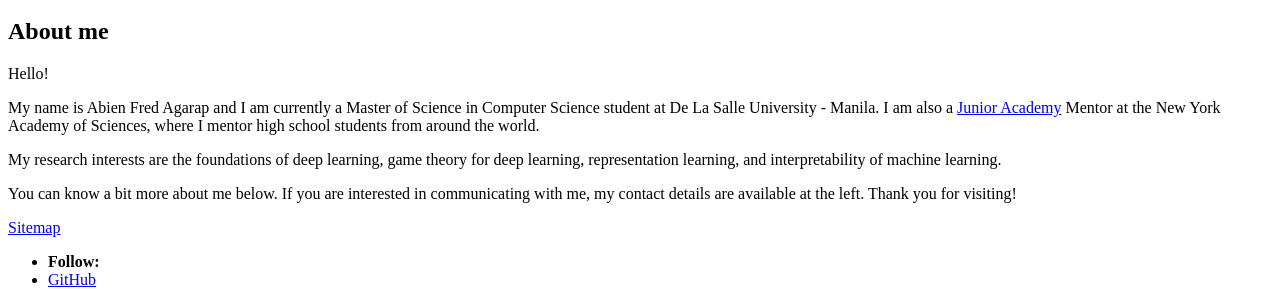
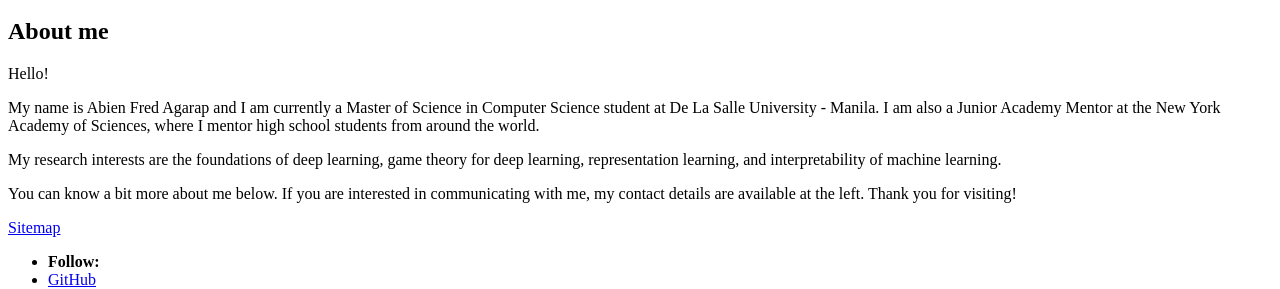
Before and after one commit to AFAgarap/AFAgarap.github.io, a Jekyll site: the page built from _pages/about.md, in a window 1280 px wide. Shown: the part 822-1111 px from the top of the page. Built offline with Jekyll 4.4.1, drawn with Linux system fonts in a browser that asks for light colours; some web fonts are replaced; some of the changed lines change nothing that is shown.

Commit message:
chore: remove link to ja

```diff
--- a/_pages/about.md
+++ b/_pages/about.md
@@ -10,7 +10,7 @@ redirect_from:
 
 Hello!
 
-My name is Abien Fred Agarap and I am currently a Master of Science in Computer Science student at De La Salle University - Manila. I am also a [Junior Academy](https://www.nyas.org/programs/global-stem-alliance/the-junior-academy/) Mentor at the New York Academy of Sciences, where I mentor high school students from around the world.
+My name is Abien Fred Agarap and I am currently a Master of Science in Computer Science student at De La Salle University - Manila. I am also a Junior Academy Mentor at the New York Academy of Sciences, where I mentor high school students from around the world.
 
 My research interests are the foundations of deep learning, game theory for deep learning, representation learning, and interpretability of machine learning.
 
```
